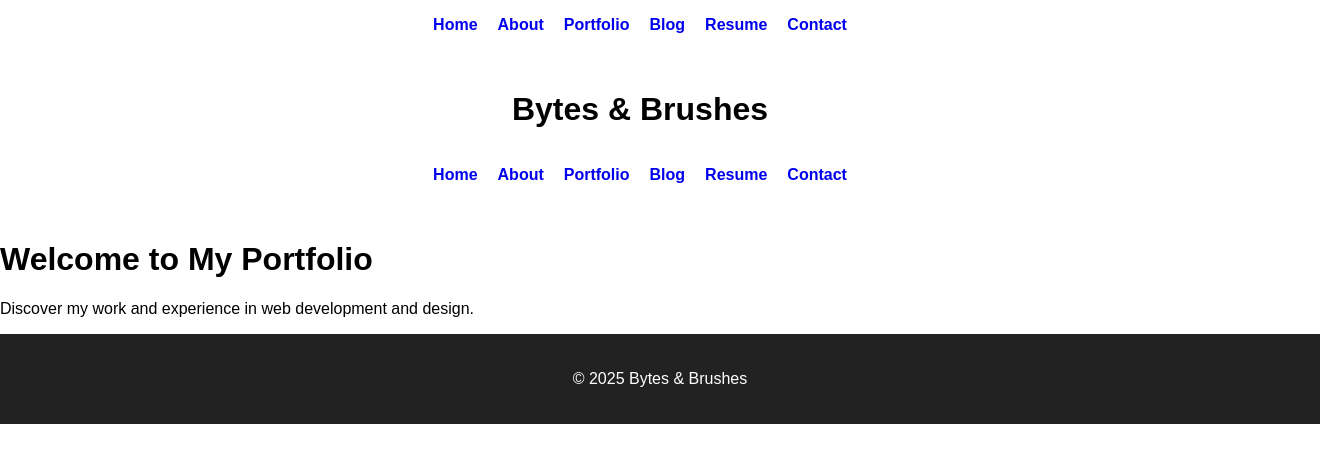
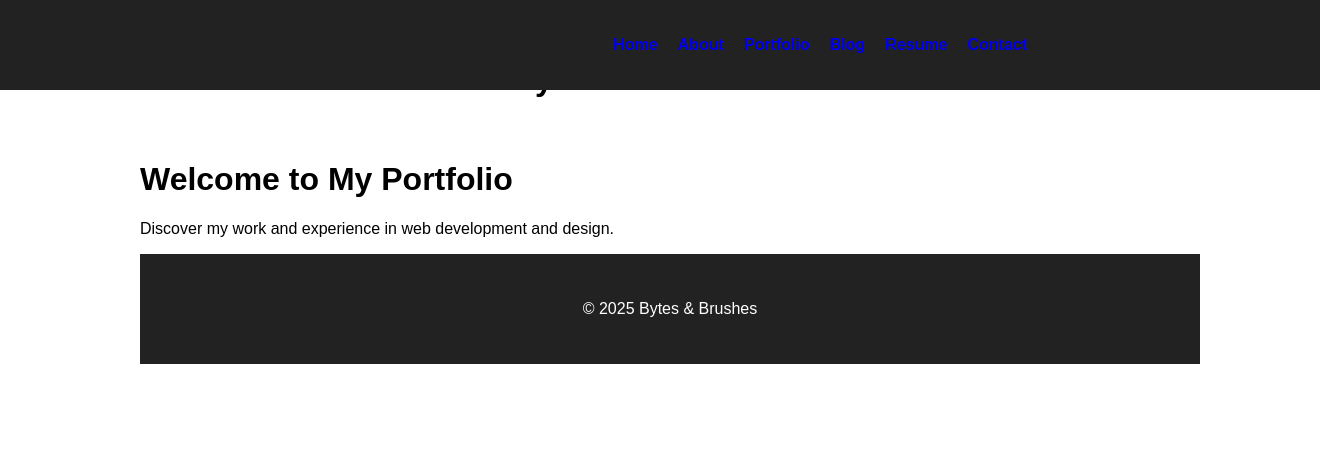
Before and after one commit to christynicholas-co/portfolio-react, a React (Create React App) app: page / in a window 1280 px wide. Shown: the top 462 px of the page, 1320 px wide, since content can reach past the window. Built offline with nearby package versions, Linux system fonts and the light colour scheme.

Commit message:
implemented shrinking navbar effect and refined layout spacing

```diff
--- a/src/components/Navbar.js
+++ b/src/components/Navbar.js
@@ -1,9 +1,24 @@
 // src/components/Navbar.js
-import React from "react";
+import React, { useEffect, useState } from "react";
 import { Link } from "react-router-dom";
 import "../styles/Navbar.css";
 
-function Navbar() {
+const Navbar = () => {
+  const [shirnk, setShrink] = useState(false);
+
+  useEffect(() => {
+    const handleScroll = () => {
+      if (window.scrollY > 50) {
+        setShrink(true);
+      } else {
+        setShrink(false);
+      }
+    };
+
+    window.addEventListener("scroll", handleScroll);
+    return () => window.removeEventListener("scroll", handleScroll);
+  }, []);
+
   return (
     <nav className="navbar">
       <ul>
@@ -28,6 +43,6 @@ function Navbar() {
       </ul>
     </nav>
   );
-}
+};
 
 export default Navbar;
--- a/src/index.js
+++ b/src/index.js
@@ -1,7 +1,7 @@
 import React from "react";
 import ReactDOM from "react-dom/client";
 import App from "./App";
-import "./styles.css";
+import "./styles/index.css";
 
 const root = ReactDOM.createRoot(document.getElementById("root"));
 root.render(<App />);
--- a/src/pages/Home.js
+++ b/src/pages/Home.js
@@ -7,10 +7,11 @@ import "../styles/Footer.css";
 import "../styles/HeroSection.css";
 import "../styles/Navbar.css";
 import "../styles/ContentBlocks.css";
+import "../styles/Home.css";
 
 const Home = () => {
   return (
-    <div>
+    <div className="home-container">
       <Header />
       <main>
         <h1>Welcome to My Portfolio</h1>
--- a/src/styles.css
+++ /dev/null
@@ -1,4 +0,0 @@
-body {
-  margin: 0;
-  font-family: sans-serif;
-}
--- a/src/styles/Footer.css
+++ b/src/styles/Footer.css
@@ -1,6 +1,6 @@
 .footer {
   text-align: center;
-  padding: 20px;
+  padding: 30px;
   background: #222;
   color: white;
   position: relative;
--- a/src/styles/HeroSection.css
+++ b/src/styles/HeroSection.css
@@ -1,13 +1,16 @@
 .hero-section {
   text-align: center;
-    padding: 50px 20px;
+  padding: 60px 20px;
 }
 
 .hero-section h1 {
-    font-size: 2.5rem;
+  font-size: 3rem;
+  font-weight: bold;
+  color: #222;
 }
 
 .hero-section p {
-    font-size: 1.2rem;
-    color: #444;
+  font-size: 1.3rem;
+  color: #555;
+  line-height: 1.6;
 }
--- /dev/null
+++ b/src/styles/Home.css
@@ -0,0 +1,10 @@
+body {
+  margin: 0;
+  font-family: sans-serif;
+}
+
+.home-container {
+  max-width: 1000px;
+  margin: 0 auto; /* Center content */
+  padding: 20px;
+}
--- a/src/styles/Navbar.css
+++ b/src/styles/Navbar.css
@@ -1,7 +1,18 @@
 .navbar {
+  position: fixed;
+  top: 0;
+  width: 100%;
+  background: #222;
+  transition: all 0.3s ease-in-out;
+  padding: 20px;
   display: flex;
   justify-content: center;
   gap: 15px;
+}
+
+.navbar.shrink {
+  padding: 10px;
+  background: #111;
 }
 
 .navbar ul {
```
Lines whose indentation alone changed are shown as unchanged.
